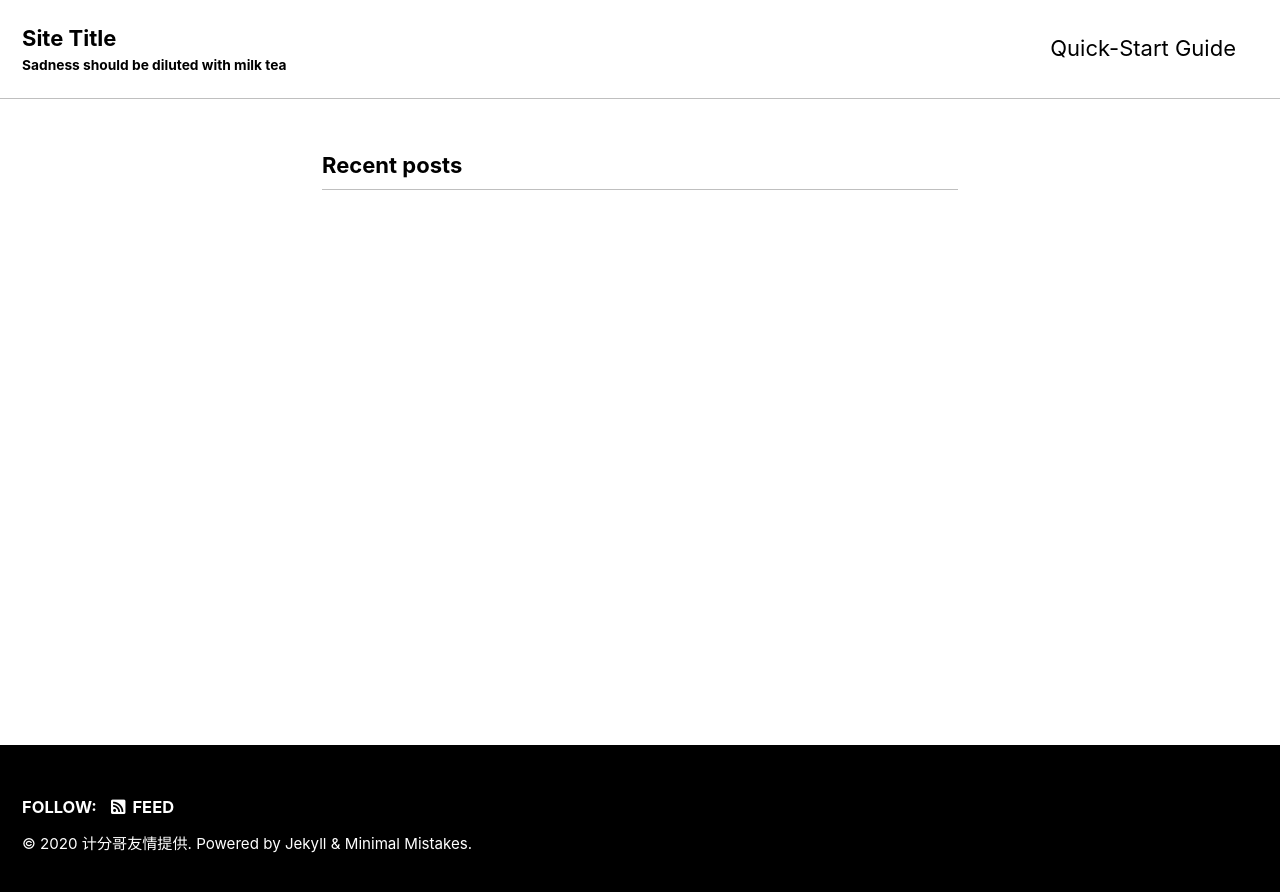
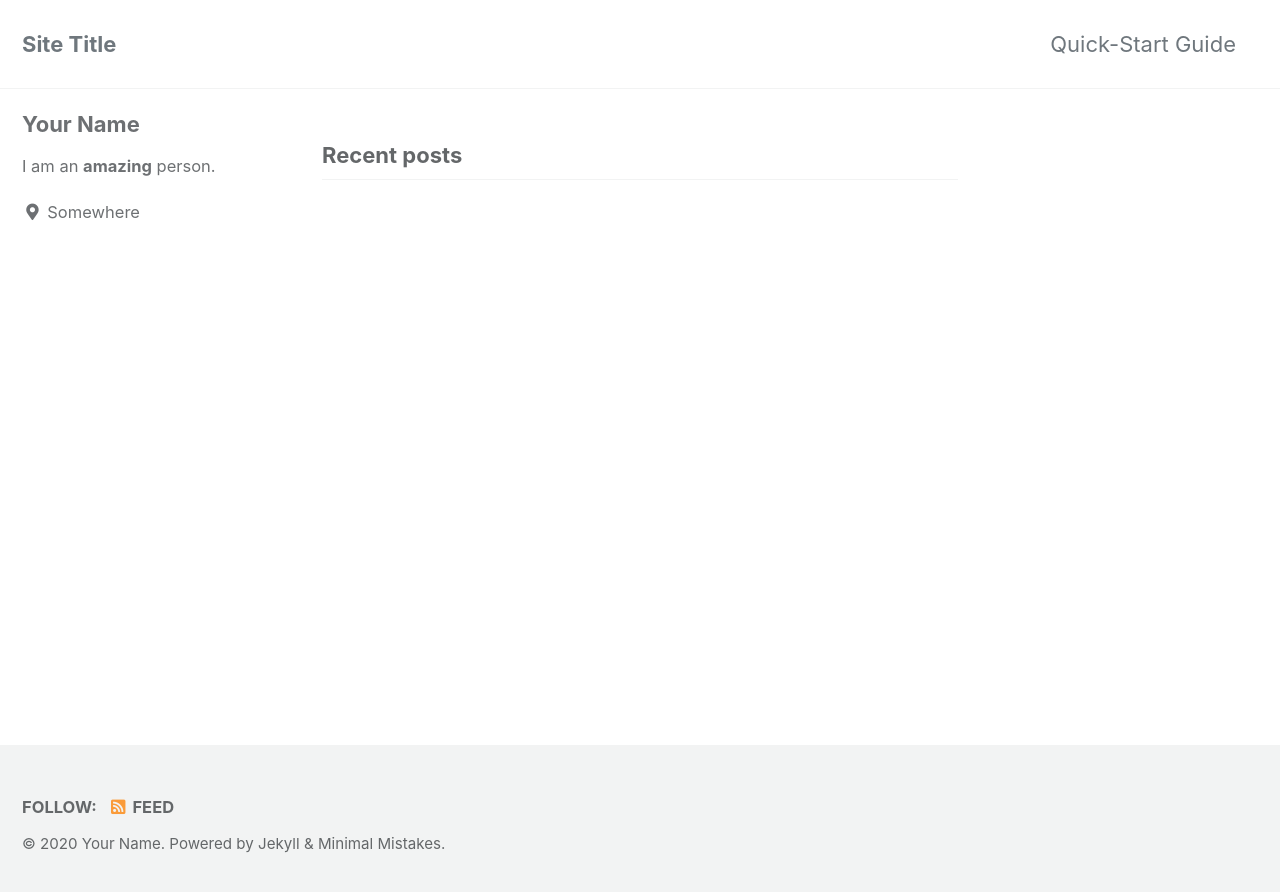
Before and after one commit to supermt/supermt.github.io, a Jekyll site: the page built from index.html, in a window 1280 px wide. Shown: the top 892 px of the page. Built offline with Jekyll 4.4.1, drawn with Linux system fonts in a browser that asks for light colours; cached includes are drawn as plain includes; the list of posts is cut into pages by our own code; some of the changed lines change nothing that is shown.

Commit message:
change the _config into mm versio

```diff
--- a/_config.yml
+++ b/_config.yml
@@ -1,25 +1,122 @@
-avatar: https://github.com/supermt/supermt.github.io/blob/main/logo.jpg
+# Welcome to Jekyll!
+#
+# This config file is meant for settings that affect your entire site, values
+# which you are expected to set up once and rarely need to edit after that.
+# For technical reasons, this file is *NOT* reloaded automatically when you use
+# `jekyll serve`. If you change this file, please restart the server process.
 
-remote_theme: "mmistakes/minimal-mistakes@4.21.0"
+# Theme Settings
+#
+# Review documentation to determine if you should use `theme` or `remote_theme`
+# https://mmistakes.github.io/minimal-mistakes/docs/quick-start-guide/#installing-the-theme
 
-minimal_mistakes_skin: "contrast"
-
-plugins:
-  - jekyll-paginate
-  - jekyll-sitemap
-  - jekyll-gist
-  - jekyll-feed
-  - jekyll-include-cache
+# theme                  : "minimal-mistakes-jekyll"
+# remote_theme           : "mmistakes/minimal-mistakes"
+minimal_mistakes_skin    : "default" # "air", "aqua", "contrast", "dark", "dirt", "neon", "mint", "plum", "sunrise"
 
 # Site Settings
 locale                   : "en-US"
 title                    : "Site Title"
 title_separator          : "-"
-subtitle                 : "Sadness should be diluted with milk tea"
-name                     : "计分哥友情提供"
+subtitle                 : # site tagline that appears below site title in masthead
+name                     : "Your Name"
 description              : "An amazing website."
-url                      : "supermt.github.io"
-baseurl                  : "/blog"
+url                      : # the base hostname & protocol for your site e.g. "https://mmistakes.github.io"
+baseurl                  : # the subpath of your site, e.g. "/blog"
+repository               : # GitHub username/repo-name e.g. "mmistakes/minimal-mistakes"
+teaser                   : # path of fallback teaser image, e.g. "/assets/images/500x300.png"
+logo                     : # path of logo image to display in the masthead, e.g. "/assets/images/88x88.png"
+masthead_title           : # overrides the website title displayed in the masthead, use " " for no title
+# breadcrumbs            : false # true, false (default)
+words_per_minute         : 200
+comments:
+  provider               : # false (default), "disqus", "discourse", "facebook", "staticman", "staticman_v2", "utterances", "custom"
+  disqus:
+    shortname            : # https://help.disqus.com/customer/portal/articles/466208-what-s-a-shortname-
+  discourse:
+    server               : # https://meta.discourse.org/t/embedding-discourse-comments-via-javascript/31963 , e.g.: meta.discourse.org
+  facebook:
+    # https://developers.facebook.com/docs/plugins/comments
+    appid                :
+    num_posts            : # 5 (default)
+    colorscheme          : # "light" (default), "dark"
+  utterances:
+    theme                : # "github-light" (default), "github-dark"
+    issue_term           : # "pathname" (default)
+  staticman:
+    branch               : # "master"
+    endpoint             : # "https://{your Staticman v3 API}/v3/entry/github/"
+reCaptcha:
+  siteKey                :
+  secret                 :
+atom_feed:
+  path                   : # blank (default) uses feed.xml
+search                   : # true, false (default)
+search_full_content      : # true, false (default)
+search_provider          : # lunr (default), algolia, google
+algolia:
+  application_id         : # YOUR_APPLICATION_ID
+  index_name             : # YOUR_INDEX_NAME
+  search_only_api_key    : # YOUR_SEARCH_ONLY_API_KEY
+  powered_by             : # true (default), false
+google:
+  search_engine_id       : # YOUR_SEARCH_ENGINE_ID
+  instant_search         : # false (default), true
+# SEO Related
+google_site_verification :
+bing_site_verification   :
+yandex_site_verification :
+naver_site_verification  :
+
+# Social Sharing
+twitter:
+  username               :
+facebook:
+  username               :
+  app_id                 :
+  publisher              :
+og_image                 : # Open Graph/Twitter default site image
+# For specifying social profiles
+# - https://developers.google.com/structured-data/customize/social-profiles
+social:
+  type                   : # Person or Organization (defaults to Person)
+  name                   : # If the user or organization name differs from the site's name
+  links: # An array of links to social media profiles
+
+# Analytics
+analytics:
+  provider               : false # false (default), "google", "google-universal", "google-gtag", "custom"
+  google:
+    tracking_id          :
+    anonymize_ip         : # true, false (default)
+
+
+# Site Author
+author:
+  name             : "Your Name"
+  avatar           : # path of avatar image, e.g. "/assets/images/bio-photo.jpg"
+  bio              : "I am an **amazing** person."
+  location         : "Somewhere"
+  email            :
+  links:
+    - label: "Email"
+      icon: "fas fa-fw fa-envelope-square"
+      # url: "mailto:your.name@email.com"
+    - label: "Website"
+      icon: "fas fa-fw fa-link"
+      # url: "https://your-website.com"
+    - label: "Twitter"
+      icon: "fab fa-fw fa-twitter-square"
+      # url: "https://twitter.com/"
+    - label: "Facebook"
+      icon: "fab fa-fw fa-facebook-square"
+      # url: "https://facebook.com/"
+    - label: "GitHub"
+      icon: "fab fa-fw fa-github"
+      # url: "https://github.com/"
+    - label: "Instagram"
+      icon: "fab fa-fw fa-instagram"
+      # url: "https://instagram.com/"
 
 # Site Footer
 footer:
@@ -81,25 +178,16 @@
 encoding: "utf-8"
 markdown_ext: "markdown,mkdown,mkdn,mkd,md"
 
-category_archive:
-  type: liquid
-  path: /categories/
-tag_archive:
-  type: liquid
-  path: /tags/
 
-whitelist:
-  - jekyll-paginate
-  - jekyll-sitemap
-  - jekyll-gist
-  - jekyll-feed
-  - jekyll-include-cache
+# Conversion
+markdown: kramdown
+highlighter: rouge
+lsi: false
+excerpt_separator: "\n\n"
+incremental: false
 
-compress_html:
-  clippings: all
-  ignore:
-    envs: development
 
+# Markdown Processing
 kramdown:
   input: GFM
   hard_wrap: false
@@ -111,14 +199,72 @@
   enable_coderay: false
 
 
-permalink: /:categories/:title/
-paginate: 5 # amount of posts to show
-paginate_path: /page:num/
-
 # Sass/SCSS
 sass:
   sass_dir: _sass
   style: compressed # https://sass-lang.com/documentation/file.SASS_REFERENCE.html#output_style
+
+
+# Outputting
+permalink: /:categories/:title/
+paginate: 5 # amount of posts to show
+paginate_path: /page:num/
+timezone: # https://en.wikipedia.org/wiki/List_of_tz_database_time_zones
+
+
+# Plugins (previously gems:)
+plugins:
+  - jekyll-paginate
+  - jekyll-sitemap
+  - jekyll-gist
+  - jekyll-feed
+  - jekyll-include-cache
+
+# mimic GitHub Pages with --safe
+whitelist:
+  - jekyll-paginate
+  - jekyll-sitemap
+  - jekyll-gist
+  - jekyll-feed
+  - jekyll-include-cache
+
+
+# Archives
+#  Type
+#  - GitHub Pages compatible archive pages built with Liquid ~> type: liquid (default)
+#  - Jekyll Archives plugin archive pages ~> type: jekyll-archives
+#  Path (examples)
+#  - Archive page should exist at path when using Liquid method or you can
+#    expect broken links (especially with breadcrumbs enabled)
+#  - <base_path>/tags/my-awesome-tag/index.html ~> path: /tags/
+#  - <base_path>/categories/my-awesome-category/index.html ~> path: /categories/
+#  - <base_path>/my-awesome-category/index.html ~> path: /
+category_archive:
+  type: liquid
+  path: /categories/
+tag_archive:
+  type: liquid
+  path: /tags/
+# https://github.com/jekyll/jekyll-archives
+# jekyll-archives:
+#   enabled:
+#     - categories
+#     - tags
+#   layouts:
+#     category: archive-taxonomy
+#     tag: archive-taxonomy
+#   permalinks:
+#     category: /categories/:name/
+#     tag: /tags/:name/
+
+
+# HTML Compression
+# - https://jch.penibelst.de/
+compress_html:
+  clippings: all
+  ignore:
+    envs: development
+
 
 # Defaults
 defaults:
```
